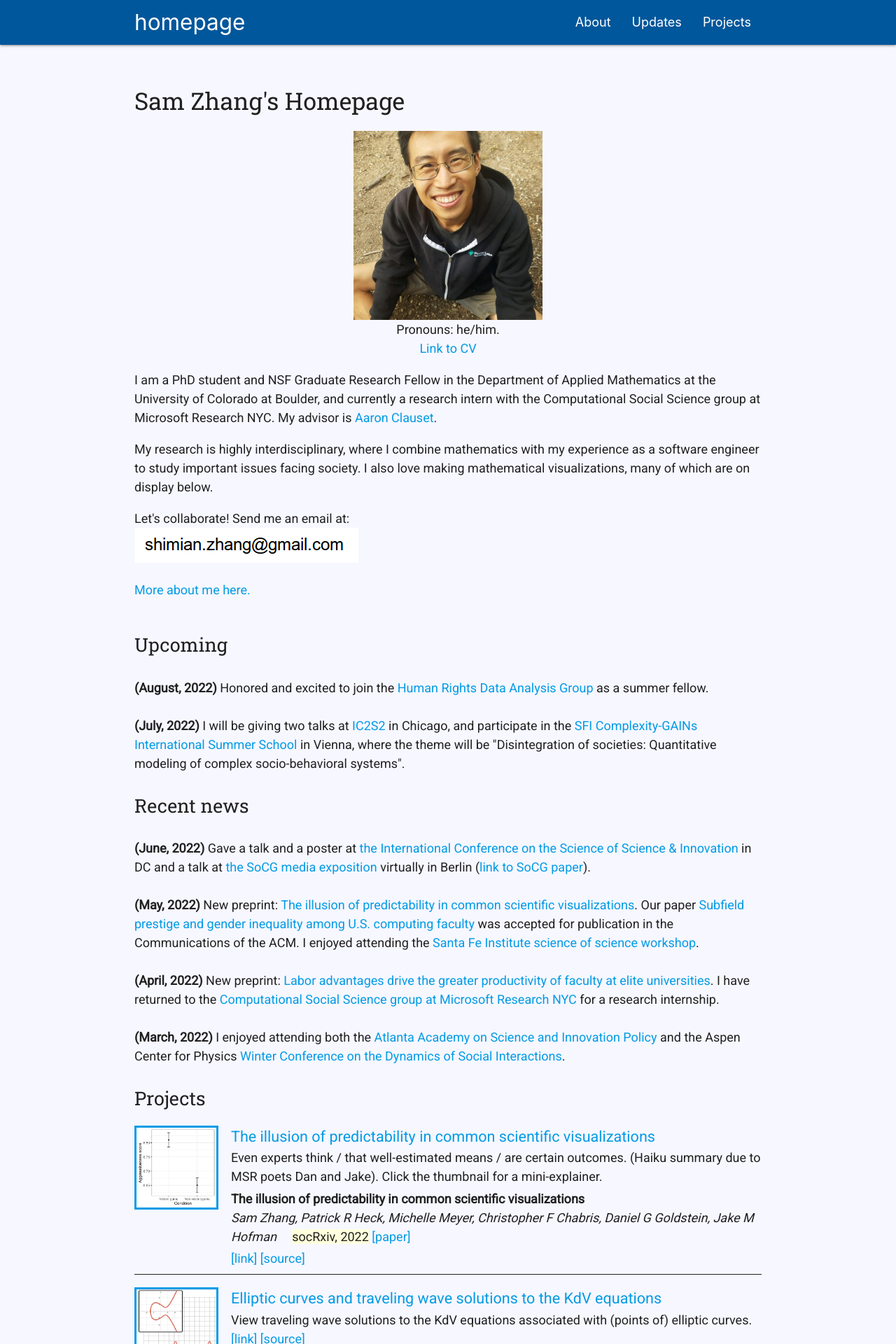
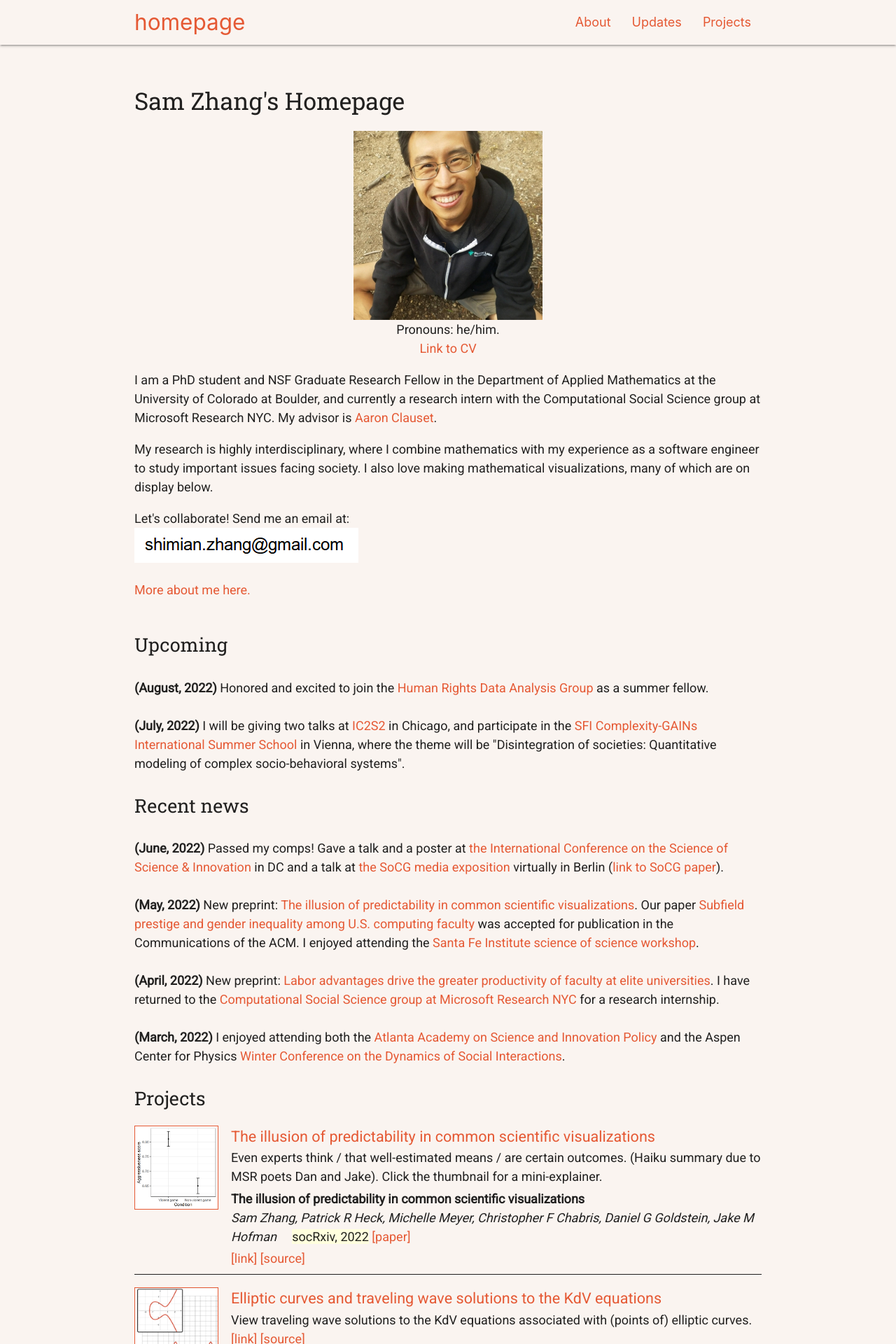
Before and after one commit to samzhang111/samzhang111.github.io, a Jekyll site: the page built from index.html, in a window 1280 px wide. Shown: the top 1920 px of the page at 70% size. Built offline with Jekyll 4.4.1, drawn with Linux system fonts in a browser that asks for light colours; nearby versions of some CDN libraries.

Commit message:
messing around with colors

```diff
--- a/_layouts/template.html
+++ b/_layouts/template.html
@@ -39,7 +39,7 @@
     <li><a href="/index.html#projects">Projects</a></li>
 {% endcapture %}
 
-<nav id="top" class="light-blue darken-4">
+<nav id="top">
     <div class="nav-margins nav-wrapper">
         <a href="/" class="brand-logo left">homepage</a>
           <a href="#" data-target="nav-mobile" class="sidenav-trigger right"><i class="material-icons">menu</i></a>
--- a/css/page.scss
+++ b/css/page.scss
@@ -4,18 +4,29 @@
 @import url(https://fonts.googleapis.com/css?family=Roboto+Slab);
 @import url(https://fonts.googleapis.com/css?family=Roboto);
 
-$background: #F7F7FF;
+$background: #FAF4F0;
 $black: #131112;
 $highlight: #ffffdd;
+$link-color: #E55934;
 
 html {
     font-family: 'Roboto';
     font-size: 18px;
     color: $black;
     background-color: $background;
+
+    a {
+        color: $link-color;
+    }
 }
 
-nav#top {
+
+#top {
+    background-color: $background;
+    a {
+        color: $link-color;
+    }
+
     li > a {
         font-size: 18px;
     }
@@ -153,7 +164,7 @@
 .thumbnail {
     width: 120px;
     height: 120px;
-    border: solid 3px;
+    border: solid 1.5px;
 }
 
 .featured {
--- a/index.html
+++ b/index.html
@@ -51,7 +51,7 @@
 <div id='recent' class="vertical-section">
           <div class="sectitle">Recent news</div>
           <ul>
-              <li> <b>(June, 2022)</b> Gave a talk and a poster at <a href="https://www.icssi.org/" target="_blank">the International Conference on the Science of Science & Innovation</a> in DC and a talk at <a href="https://www.inf.fu-berlin.de/inst/ag-ti/socg22/program.html" target="_blank">the SoCG media exposition</a> virtually in Berlin (<a href="https://drops.dagstuhl.de/opus/volltexte/2022/16075/pdf/LIPIcs-SoCG-2022-67.pdf" target="_blank">link to SoCG paper</a>).</li>
+              <li> <b>(June, 2022)</b> Passed my comps! Gave a talk and a poster at <a href="https://www.icssi.org/" target="_blank">the International Conference on the Science of Science & Innovation</a> in DC and a talk at <a href="https://www.inf.fu-berlin.de/inst/ag-ti/socg22/program.html" target="_blank">the SoCG media exposition</a> virtually in Berlin (<a href="https://drops.dagstuhl.de/opus/volltexte/2022/16075/pdf/LIPIcs-SoCG-2022-67.pdf" target="_blank">link to SoCG paper</a>).</li>
               <li> <b>(May, 2022)</b> New preprint: <a href="https://osf.io/preprints/socarxiv/5tcgs/" target="_blank">The illusion of predictability in common scientific visualizations</a>. Our paper <a href="https://arxiv.org/abs/2201.00254">Subfield prestige and gender inequality among U.S. computing faculty</a> was accepted for publication in the Communications of the ACM.  I enjoyed attending the <a href="https://twitter.com/csugimoto/status/1523399971248435200/photo/1">Santa Fe Institute science of science workshop</a>.
               </li> <li> <b>(April, 2022)</b> New preprint: <a href="https://arxiv.org/abs/2204.05989" target="_blank">Labor advantages drive the greater productivity of faculty at elite universities</a>. I have returned to the <a href="https://www.microsoft.com/en-us/research/theme/computational-social-science/" target="_blank">Computational Social Science group at Microsoft Research NYC</a> for a research internship.</li>
               </li>
```
